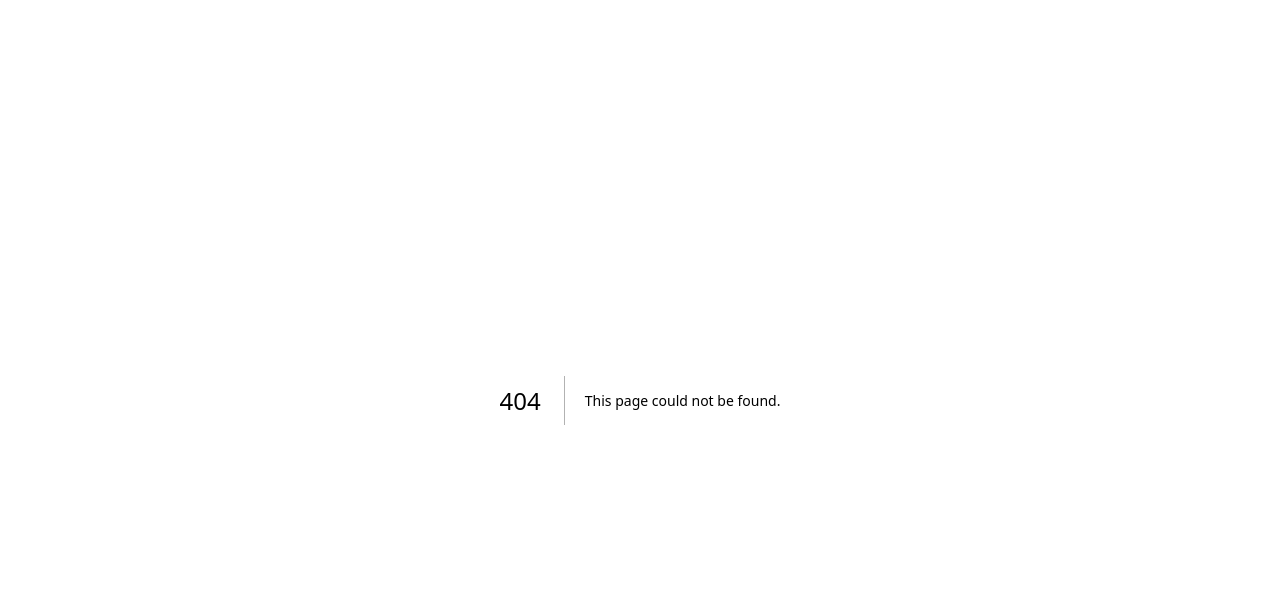
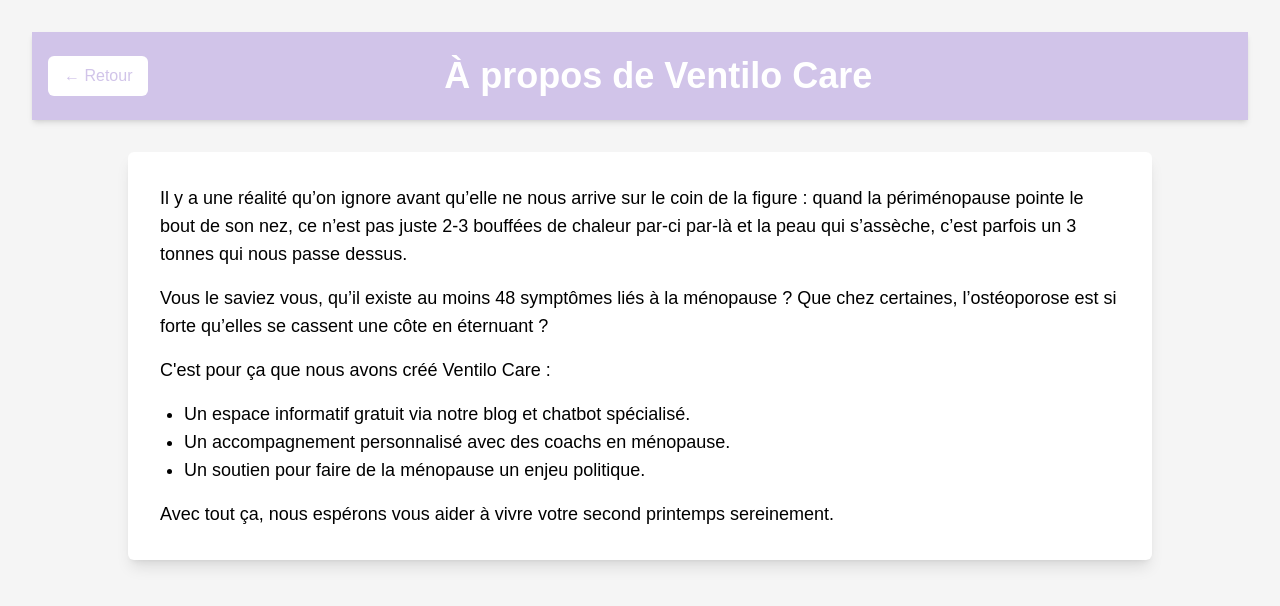
Before and after one commit to MohamedLemineK/InnovHer-Suivi-Menopause, a Next.js app in the folder untitled/: page /about in a window 1280 px wide. Before the commit this address had no page. Shown: the top 606 px of the page. Built offline with nearby package versions, Linux system fonts and the light colour scheme.

Commit message:
add about pages

```diff
--- /dev/null
+++ b/untitled/src/app/about/page.js
@@ -0,0 +1,49 @@
+"use client";
+
+import { useRouter } from "next/navigation";
+
+export default function AboutPage() {
+    const router = useRouter();
+
+    return (
+        <div className="min-h-screen bg-lightGray p-8">
+            {/* Barre de navigation */}
+            <header className="text-center py-6 bg-purpleAccent text-white shadow-md flex justify-between items-center px-4">
+                <button
+                    onClick={() => router.back()}
+                    className="text-purpleAccent bg-white px-4 py-2 rounded-md hover:bg-gray-200"
+                >
+                    ← Retour
+                </button>
+                <h1 className="text-4xl font-bold">À propos de Ventilo Care</h1>
+                <div className="w-16"></div> {/* Placeholder for alignment */}
+            </header>
+
+            {/* Contenu principal */}
+            <main className="max-w-5xl mx-auto bg-white p-8 shadow-lg rounded-md mt-8">
+                <section>
+                    <p className="mb-4 text-lg">
+                        Il y a une réalité qu’on ignore avant qu’elle ne nous arrive sur le coin de la figure :
+                        quand la périménopause pointe le bout de son nez, ce n’est pas juste 2-3 bouffées de chaleur
+                        par-ci par-là et la peau qui s’assèche, c’est parfois un 3 tonnes qui nous passe dessus.
+                    </p>
+                    <p className="mb-4 text-lg">
+                        Vous le saviez vous, qu’il existe au moins 48 symptômes liés à la ménopause ? Que chez
+                        certaines, l’ostéoporose est si forte qu’elles se cassent une côte en éternuant ?
+                    </p>
+                    <p className="mb-4 text-lg">
+                        C'est pour ça que nous avons créé Ventilo Care :
+                    </p>
+                    <ul className="list-disc ml-6 mb-4 text-lg">
+                        <li>Un espace informatif gratuit via notre blog et chatbot spécialisé.</li>
+                        <li>Un accompagnement personnalisé avec des coachs en ménopause.</li>
+                        <li>Un soutien pour faire de la ménopause un enjeu politique.</li>
+                    </ul>
+                    <p className="text-lg">
+                        Avec tout ça, nous espérons vous aider à vivre votre second printemps sereinement.
+                    </p>
+                </section>
+            </main>
+        </div>
+    );
+}
--- a/untitled/src/app/page.js
+++ b/untitled/src/app/page.js
@@ -59,9 +59,9 @@
                 <div className="flex justify-between items-center px-8 py-4">
                     <nav>
                         <ul className="flex space-x-4 font-semibold">
-                            <li>Accueil</li>
+                            <li><Link href="/">Accueil</Link></li>
                             <li>Diagnostic</li>
-                            <li>À Propos</li>
+                            <li><Link href="/about">À Propos</Link></li>
                         </ul>
                     </nav>
                     <button className="bg-white text-purpleAccent px-4 py-2 rounded-md">
@@ -111,7 +111,6 @@
             </div>
 
             {/* Footer */}
-
             <footer className="bg-gray-800 text-white text-center py-4 mt-10">
                 <p className="text-sm">
                     Ventilo, c'est un espace en ligne pour accompagner les femmes en périménopause avec une approche
@@ -143,8 +142,5 @@
                 </div>
             </footer>
         </div>
-
     );
-
-
 }
```
Lines whose indentation alone changed are shown as unchanged.
